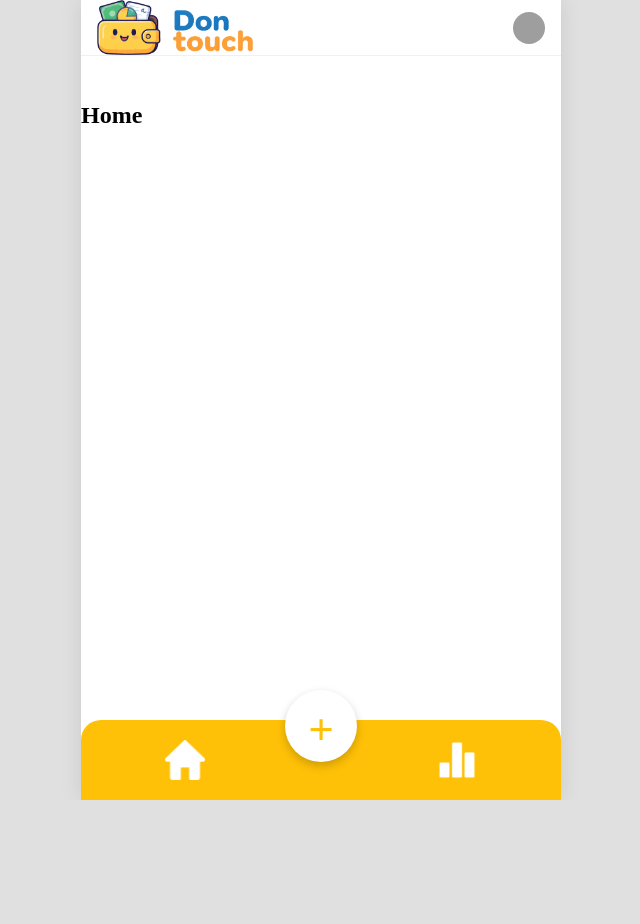
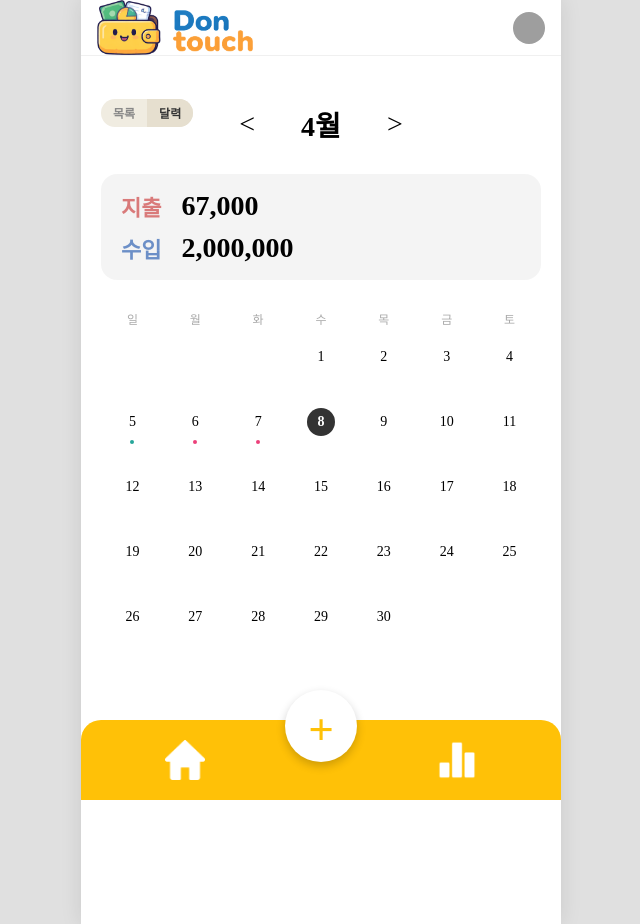
Before and after one commit to team6-skeleton-project/skeleton-project, a Vue app in the folder team6/: page / in a window 1280 px wide. Shown: the whole page, without its empty margins (319-959 px from the left). Before the commit the page ends 800 px from the top, so only its background shows below. Built offline with nearby package versions, Linux system fonts and the light colour scheme; data requests are answered from the project's data file; grey boxes are pictures that could not be loaded.

Commit message:
[refactor#40]홈 화면 기본 틀입니다.

```diff
--- a/team6/package.json
+++ b/team6/package.json
@@ -11,7 +11,6 @@
   "dependencies": {
     "axios": "^1.15.0",
     "chart.js": "^4.5.1",
-
     "pinia": "^3.0.4",
     "vue": "^3.5.30",
     "vue-chartjs": "^5.3.3",
--- a/team6/src/router/index.js
+++ b/team6/src/router/index.js
@@ -13,11 +13,6 @@ const router = createRouter({
           path: '', // 홈 화면 (달력)
           name: 'home',
           component: () => import('../views/Home.vue'),
-        },
-        {
-          path: 'homelist', // 홈 화면 (목록)
-          name: 'homelist',
-          component: () => import('../views/HomeList.vue'),
         },
         {
           path: 'chart', // 통계 화면
--- a/team6/src/views/Edit.vue
+++ b/team6/src/views/Edit.vue
@@ -24,14 +24,20 @@
           <button
             type="button"
             :class="{ active: formData.type === 'income' }"
-            @click="formData.type = 'income'"
+            @click="
+              formData.type = 'income';
+              formData.category = '';
+            "
           >
             수입
           </button>
           <button
             type="button"
             :class="{ active: formData.type === 'expense' }"
-            @click="formData.type = 'expense'"
+            @click="
+              formData.type = 'expense';
+              formData.category = '';
+            "
           >
             지출
           </button>
@@ -68,16 +74,24 @@
 </template>
 
 <script setup>
-import { ref, defineEmits } from 'vue';
+// ✨ 수정 2: watch 임포트 추가
+import { ref, defineEmits, defineProps, watch } from 'vue';
 
-// 폼 데이터 상태 관리
-const formData = ref({
-  amount: null,
-  date: '',
-  type: 'expense',
-  category: '',
-  memo: '',
+const props = defineProps({
+  record: { type: Object, required: true },
 });
+
+// 폼 데이터 상태 관리 (초기값 세팅)
+const formData = ref({ ...props.record });
+
+// ✨ 수정 3: props.record가 변경될 때마다 폼 데이터 동기화 (안전장치)
+watch(
+  () => props.record,
+  (newVal) => {
+    formData.value = { ...newVal };
+  },
+  { deep: true },
+);
 
 const emit = defineEmits(['close']);
 
@@ -99,7 +113,7 @@ const saveRecord = () => {
 // 삭제 버튼 클릭 이벤트
 const deleteRecord = () => {
   if (confirm('정말로 이 내역을 삭제하시겠습니까?')) {
-    console.log('삭제 진행');
+    console.log('삭제 진행 ID:', formData.value.id);
     // TODO: 여기서 Axios를 통해 json-server로 DELETE 요청을 보냅니다.
     emit('close');
   }
@@ -121,10 +135,7 @@ const closeForm = () => {
   right: 0;
   margin: 0 auto;
   width: 100%;
-
-  /* 만약 MainLayout 크기를 100%로 늘리셨다면 이 줄을 지우셔도 됩니다 */
   max-width: 480px;
-
   display: flex;
   justify-content: center;
   align-items: center;
@@ -146,10 +157,10 @@ const closeForm = () => {
   box-shadow: 0 4px 12px rgba(0, 0, 0, 0.1);
 }
 
-/* 3. 닫기 버튼 (위치 안정화) */
+/* 3. 닫기 버튼 */
 .close-btn {
   position: absolute;
-  top: 1px; /* 1px에서 15px로 내려서 더 자연스럽게 맞췄습니다 */
+  top: 1px;
   right: 15px;
   background: none;
   border: none;
@@ -233,12 +244,12 @@ const closeForm = () => {
 /* 🌟 하단 버튼 그룹 스타일 (수정/삭제 나란히 배치) */
 .button-group {
   display: flex;
-  gap: 10px; /* 두 버튼 사이의 간격 */
+  gap: 10px;
   margin-top: 10px;
 }
 
 .submit-btn {
-  flex: 2; /* 수정 버튼을 더 넓게 (가로 비율 2) */
+  flex: 2;
   padding: 15px;
   background-color: #ffcc00;
   color: white;
@@ -250,9 +261,9 @@ const closeForm = () => {
 }
 
 .delete-btn {
-  flex: 1; /* 삭제 버튼은 조금 좁게 (가로 비율 1) */
+  flex: 1;
   padding: 15px;
-  background-color: #ff4d4f; /* 삭제 경고용 빨간색 */
+  background-color: #ff4d4f;
   color: white;
   border: none;
   border-radius: 8px;
--- a/team6/src/views/Home.vue
+++ b/team6/src/views/Home.vue
@@ -1,5 +1,296 @@
 <template>
-  <br />
-  <h2>Home</h2>
+  <div class="home-container">
+    <div class="header-section">
+      <div class="view-toggle">
+        <button
+          :class="{ active: viewMode === 'list' }"
+          @click="viewMode = 'list'"
+        >
+          목록
+        </button>
+        <button
+          :class="{ active: viewMode === 'calendar' }"
+          @click="viewMode = 'calendar'"
+        >
+          달력
+        </button>
+      </div>
+      <MonthSelector @changeMonth="handleMonthChange" />
+    </div>
+
+    <SummaryBar :list="filteredList" />
+
+    <div class="content-body">
+      <div v-if="viewMode === 'calendar'" class="calendar-view">
+        <div class="weekdays">
+          <div
+            v-for="day in ['일', '월', '화', '수', '목', '금', '토']"
+            :key="day"
+            class="weekday"
+          >
+            {{ day }}
+          </div>
+        </div>
+        <div class="days-grid">
+          <div
+            v-for="empty in emptyDays"
+            :key="'empty-' + empty"
+            class="day-cell empty"
+          ></div>
+          <div v-for="day in calendarDays" :key="day.date" class="day-cell">
+            <span class="date-num" :class="{ today: isToday(day.fullDate) }">{{
+              day.date
+            }}</span>
+            <div class="dots">
+              <span v-if="day.hasExpense" class="dot expense-dot"></span>
+              <span v-if="day.hasIncome" class="dot income-dot"></span>
+            </div>
+          </div>
+        </div>
+      </div>
+
+      <div v-else class="list-wrapper">
+        <div v-if="filteredList.length === 0" class="empty-state">
+          내역이 없습니다.
+        </div>
+        <TransactionItem
+          v-for="item in filteredList"
+          :key="item.id"
+          v-bind="item"
+          @click="openEditModal(item)"
+        />
+      </div>
+    </div>
+
+    <EditModal
+      v-if="isEditModalOpen"
+      :record="selectedRecord"
+      @close="handleModalClose"
+    />
+  </div>
 </template>
-<script></script>
+
+<script setup>
+import { ref, computed, onMounted } from 'vue';
+import axios from 'axios';
+
+// 팀원분들의 소중한 부품들 불러오기
+import MonthSelector from '@/components/home/MonthSelector.vue';
+import SummaryBar from '@/components/home/SummaryBar.vue';
+import TransactionItem from '@/components/home/TransactionItem.vue';
+import EditModal from './Edit.vue';
+
+// --- 상태 관리 ---
+const viewMode = ref('calendar'); // 초기값은 달력
+const selectedDate = ref(new Date()); // 기준 날짜
+const records = ref([]); // 전체 데이터 (서버에서 가져올 것)
+
+const isEditModalOpen = ref(false);
+const selectedRecord = ref(null);
+
+// --- 데이터 통신 (Axios) ---
+const fetchRecords = async () => {
+  try {
+    const response = await axios.get('http://localhost:3000/records');
+    records.value = response.data;
+  } catch (error) {
+    console.error('데이터 통신 실패:', error);
+    // 서버 없을 때를 위한 더미 데이터 (팀원분 리스트 활용)
+    records.value = [
+      {
+        id: '1001',
+        title: '돈까스',
+        date: '2026-04-07',
+        type: 'expense',
+        category: '식비',
+        amount: 12000,
+        memo: '점심 돈까스',
+      },
+      {
+        id: '1002',
+        title: '택시',
+        date: '2026-04-06',
+        type: 'expense',
+        category: '교통/차량',
+        amount: 5000,
+        memo: '택시',
+      },
+      {
+        id: '1003',
+        title: '월급',
+        date: '2026-04-01',
+        type: 'income',
+        category: '월급',
+        amount: 2000000,
+        memo: '월급 입금',
+      },
+    ];
+  }
+};
+
+onMounted(() => fetchRecords());
+
+// --- 로직 (Computed) ---
+const handleMonthChange = (date) => {
+  selectedDate.value = date;
+};
+
+// 팀원분의 월 필터링 로직 통합
+const filteredList = computed(() => {
+  const year = selectedDate.value.getFullYear();
+  const month = selectedDate.value.getMonth() + 1;
+  const prefix = `${year}-${String(month).padStart(2, '0')}`;
+  return records.value
+    .filter((item) => item.date.startsWith(prefix))
+    .sort((a, b) => new Date(b.date) - new Date(a.date));
+});
+
+// 달력 날짜 계산 로직
+const emptyDays = computed(() => {
+  return new Date(
+    selectedDate.value.getFullYear(),
+    selectedDate.value.getMonth(),
+    1,
+  ).getDay();
+});
+
+const calendarDays = computed(() => {
+  const year = selectedDate.value.getFullYear();
+  const month = selectedDate.value.getMonth();
+  const lastDate = new Date(year, month + 1, 0).getDate();
+  const days = [];
+
+  for (let i = 1; i <= lastDate; i++) {
+    const dateStr = `${year}-${String(month + 1).padStart(2, '0')}-${String(i).padStart(2, '0')}`;
+    const dailyRecords = records.value.filter((r) => r.date === dateStr);
+    days.push({
+      date: i,
+      fullDate: dateStr,
+      hasExpense: dailyRecords.some((r) => r.type === 'expense'),
+      hasIncome: dailyRecords.some((r) => r.type === 'income'),
+    });
+  }
+  return days;
+});
+
+const isToday = (dateString) =>
+  dateString === new Date().toISOString().split('T')[0];
+
+// --- 모달 제어 ---
+const openEditModal = (item) => {
+  selectedRecord.value = item;
+  isEditModalOpen.value = true;
+};
+
+const handleModalClose = () => {
+  isEditModalOpen.value = false;
+  fetchRecords();
+};
+</script>
+
+<style scoped>
+.home-container {
+  max-width: 480px;
+  margin: 0 auto;
+  min-height: 100vh;
+  background-color: #fff;
+}
+
+/* 상단 영역 스타일 */
+.header-section {
+  position: relative;
+  padding-top: 20px;
+}
+
+.view-toggle {
+  position: absolute;
+  left: 20px;
+  top: 35px; /* MonthSelector 위치와 맞춤 */
+  display: flex;
+  background-color: #f0ece1;
+  border-radius: 20px;
+  overflow: hidden;
+  z-index: 10;
+}
+
+.view-toggle button {
+  padding: 5px 12px;
+  border: none;
+  background: none;
+  font-size: 12px;
+  font-weight: bold;
+  color: #888;
+  cursor: pointer;
+}
+
+.view-toggle button.active {
+  background-color: #e6dfcf;
+  color: #333;
+}
+
+/* 달력 뷰 스타일 */
+.calendar-view {
+  padding: 20px;
+}
+.weekdays {
+  display: grid;
+  grid-template-columns: repeat(7, 1fr);
+  text-align: center;
+  font-size: 12px;
+  color: #aaa;
+  margin-bottom: 15px;
+}
+.days-grid {
+  display: grid;
+  grid-template-columns: repeat(7, 1fr);
+  row-gap: 20px;
+}
+.day-cell {
+  display: flex;
+  flex-direction: column;
+  align-items: center;
+  height: 45px;
+}
+.date-num {
+  font-size: 14px;
+  width: 28px;
+  height: 28px;
+  display: flex;
+  justify-content: center;
+  align-items: center;
+  border-radius: 50%;
+}
+.date-num.today {
+  background-color: #333;
+  color: white;
+  font-weight: bold;
+}
+.dots {
+  display: flex;
+  gap: 3px;
+  margin-top: 4px;
+}
+.dot {
+  width: 4px;
+  height: 4px;
+  border-radius: 50%;
+}
+.expense-dot {
+  background-color: #ec407a;
+}
+.income-dot {
+  background-color: #26a69a;
+}
+
+/* 목록 뷰 스타일 */
+.list-wrapper {
+  flex: 1;
+  overflow-y: auto;
+  padding-bottom: 100px;
+}
+.empty-state {
+  text-align: center;
+  padding: 50px;
+  color: #ccc;
+}
+</style>
--- a/team6/src/views/HomeList.vue
+++ b/team6/src/views/HomeList.vue
@@ -18,6 +18,7 @@
 </template>
 
 <script setup>
+<<<<<<< Updated upstream
 import SummaryBar from '@/components/home/SummaryBar.vue'
 
 import { ref, computed, onMounted } from 'vue'
@@ -26,6 +27,13 @@ import axios from 'axios'
 import TransactionItem from '@/components/home/TransactionItem.vue'
 import MonthSelector from '@/components/home/MonthSelector.vue'
 import foodIcon from '@/assets/category-food.svg'
+=======
+import SummaryBar from '@/components/home/SummaryBar.vue';
+import { ref, computed } from 'vue';
+import TransactionItem from '@/components/home/TransactionItem.vue';
+// import foodIcon from '@/images/category-food.svg';
+import MonthSelector from '@/components/home/MonthSelector.vue';
+>>>>>>> Stashed changes
 
 /* 🔥 선택된 날짜 */
 const selectedDate = ref(new Date());
```
Also changed, not shown: 1 other file (tests, documents, lock files or other folders).
